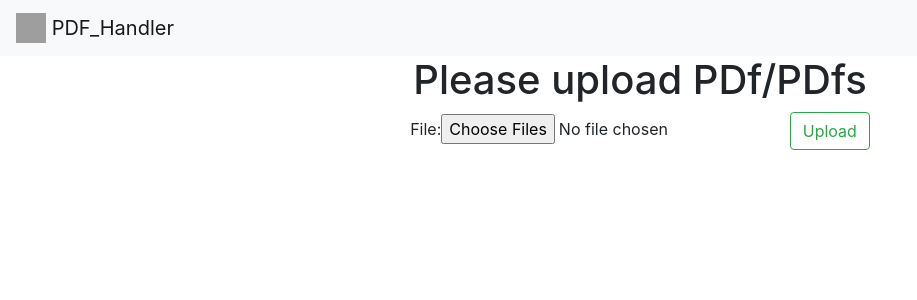
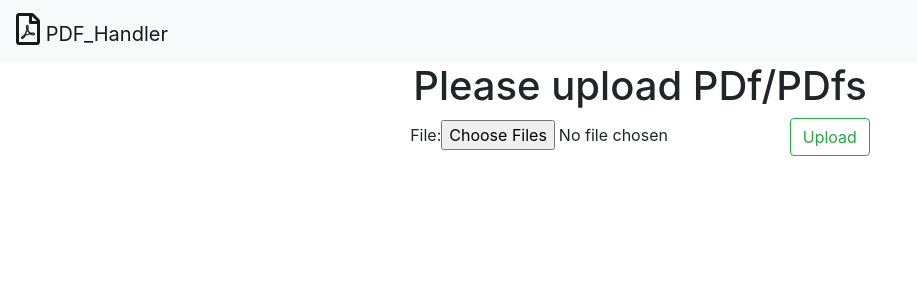
Before and after one commit to keyurparalkar/PDF_Handler, a Django app: page / in a window 1280 px wide. Shown: the top 300 px of the page, without its empty margins (0-917 px from the left). Run offline with Django 3.2, Linux system fonts and the light colour scheme; data that the repository does not hold is empty; some libraries are stand-ins or nearby versions; grey boxes are pictures that could not be loaded.

Commit message:
Added Header logo and cancel icons to uploads

```diff
--- a/pdfApp/static/css/homepage.css
+++ b/pdfApp/static/css/homepage.css
@@ -5,8 +5,13 @@
 }
 
 p.card-text{
-    font-size: 5px;
+    font-size: 15px;
 }
+
+.fa-file-pdf{
+    font-size: xx-large;
+}
+
 input#file_id > button {
     font-weight: bold;
 }
--- a/pdfApp/templates/pdfApp/upload_view.html
+++ b/pdfApp/templates/pdfApp/upload_view.html
@@ -9,6 +9,7 @@
         <script src="https://code.jquery.com/jquery-3.5.1.slim.min.js" integrity="sha384-DfXdz2htPH0lsSSs5nCTpuj/zy4C+OGpamoFVy38MVBnE+IbbVYUew+OrCXaRkfj" crossorigin="anonymous"></script>
         <script src="https://cdn.jsdelivr.net/npm/popper.js@1.16.1/dist/umd/popper.min.js" integrity="sha384-9/reFTGAW83EW2RDu2S0VKaIzap3H66lZH81PoYlFhbGU+6BZp6G7niu735Sk7lN" crossorigin="anonymous"></script>
         <script src="https://stackpath.bootstrapcdn.com/bootstrap/4.5.2/js/bootstrap.min.js" integrity="sha384-B4gt1jrGC7Jh4AgTPSdUtOBvfO8shuf57BaghqFfPlYxofvL8/KUEfYiJOMMV+rV" crossorigin="anonymous"></script>
+        <link rel="stylesheet" href="https://cdnjs.cloudflare.com/ajax/libs/font-awesome/5.14.0/css/all.min.css" integrity="sha512-1PKOgIY59xJ8Co8+NE6FZ+LOAZKjy+KY8iq0G4B3CyeY6wYHN3yt9PW0XpSriVlkMXe40PTKnXrLnZ9+fkDaog==" crossorigin="anonymous" />
         <link rel="stylesheet" href="{% static 'css/homepage.css' %}">
         <title> PDF_Handler </title>
     </head>
@@ -16,7 +17,7 @@
     <body>
         <nav class="navbar navbar-light bg-light">
             <a class="navbar-brand" href="#">
-              <img src="/docs/4.5/assets/brand/bootstrap-solid.svg" width="30" height="30" class="d-inline-block align-top" alt="" loading="lazy">
+                <i class="far fa-file-pdf"></i>
               PDF_Handler
             </a>
           </nav>
@@ -34,9 +35,10 @@
                 {% for i in fnames %}
                     <div class="card" style="width: 18rem;">
                         <div class="card-body">
-                            <h5 class="card-title"> Download </h5>
+                            <h5 class="card-title"> Upload </h5>
                             <p class="card-text">
                                 File Name: {{ i }}
+                                <i class="far fa-times-circle"></i>
                             </p>
                         </div>
 
```
